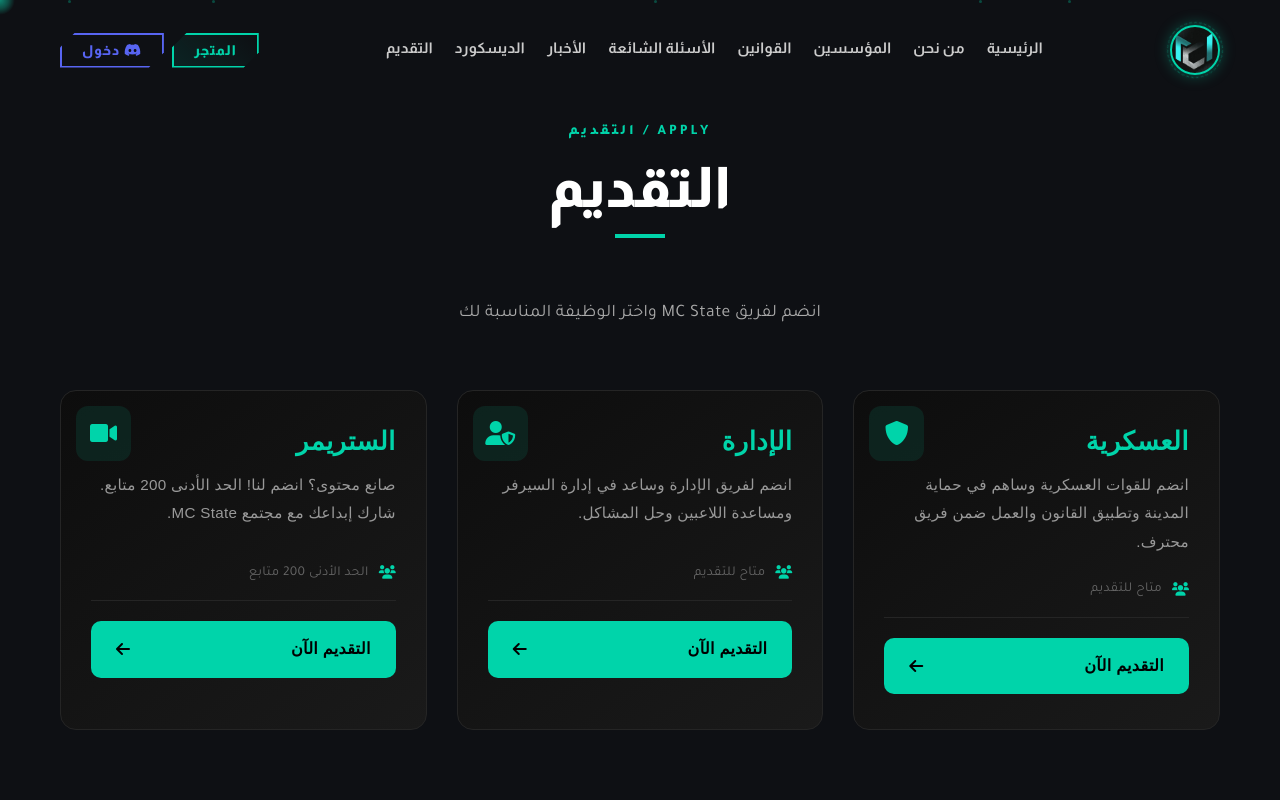
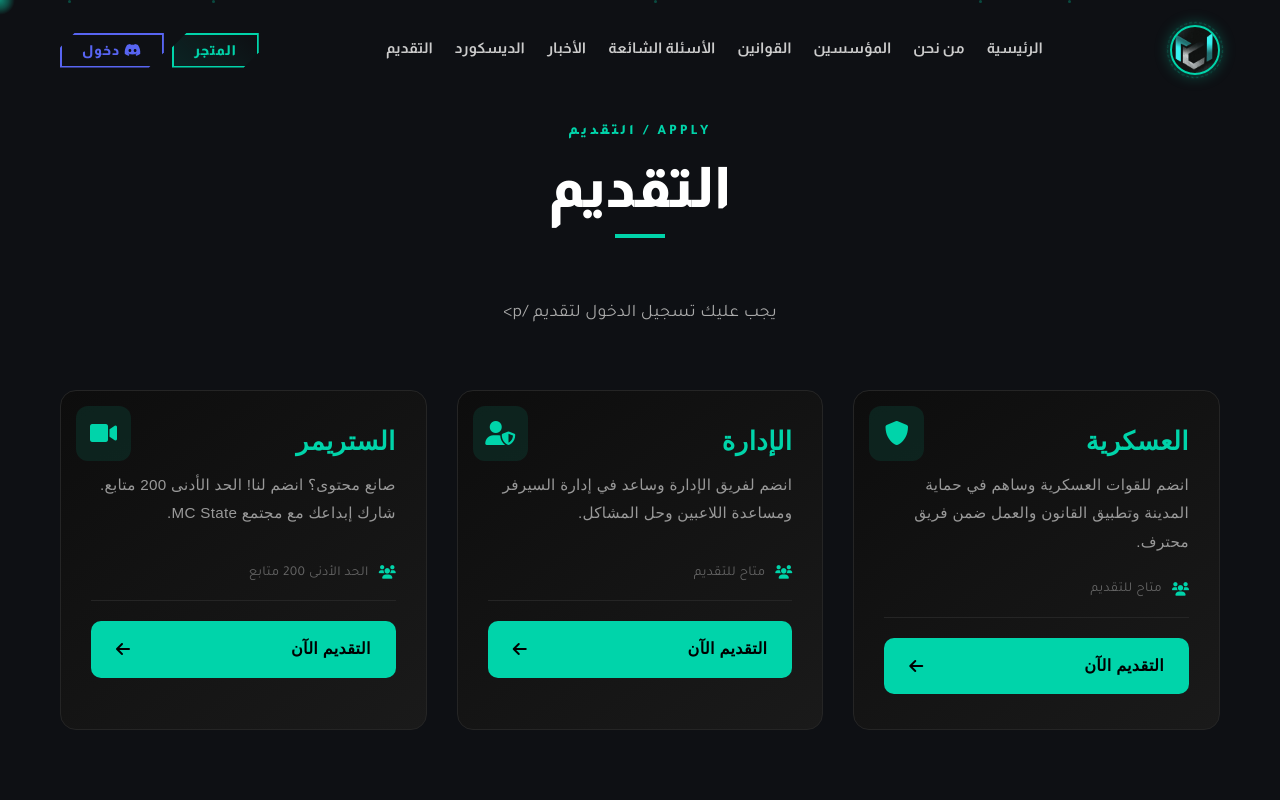
Before and after one commit to KSAWEP/cfw, a plain HTML site: page index.html in a window 1280 px wide. Both pictures are taken after a click on the link "التقديم". Shown: the top 800 px of the page. Drawn offline with Linux system fonts and the light colour scheme.

Commit message:
Update application instruction text in index.html

```diff
--- a/index.html
+++ b/index.html
@@ -2526,7 +2526,7 @@
         <span class="section-title-small">APPLY / التقديم</span>
         <h2 style="font-size: 3.5rem; color:#fff; font-weight:900; text-align:center;">التقديم</h2>
         <div style="width: 50px; height: 4px; background:var(--color-primary); margin: 15px auto 60px;"></div>
-        <p style="text-align:center; color:#aaa; margin-bottom:60px; font-size:1.1rem;">انضم لفريق MC State واختر الوظيفة المناسبة لك</p>
+        <p style="text-align:center; color:#aaa; margin-bottom:60px; font-size:1.1rem;">يجب عليك تسجيل الدخول لتقديم /p>
 
         <div class="jobs-grid">
           <!-- العسكرية -->
```
